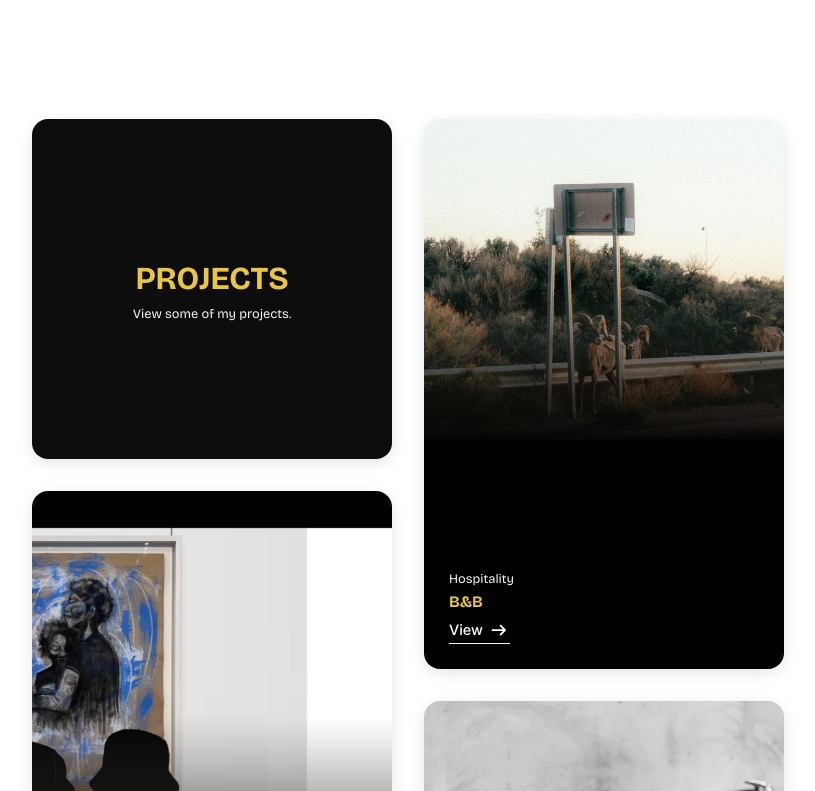
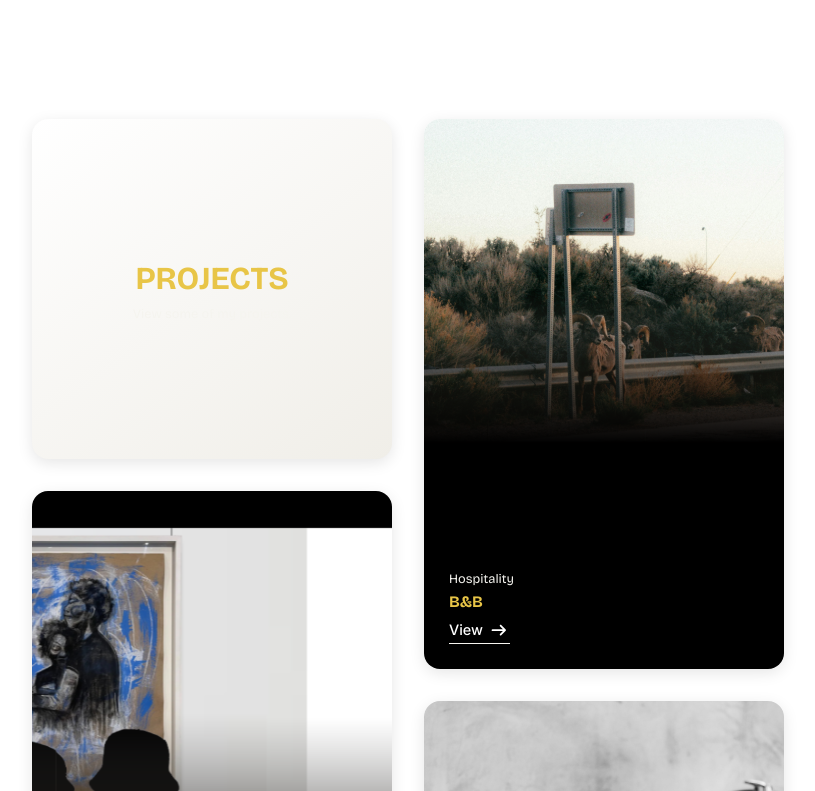
Before and after one commit to Lebo-Madikane/lebo-madikane, a Next.js app: page / in a window 1280 px wide. Shown: the part 1509-2300 px from the top of the page, without its empty margins (232-1047 px from the left). Built offline with nearby package versions, Linux system fonts and the light colour scheme.

Commit message:
change card background

```diff
--- a/src/components/UI/Card/Card.module.scss
+++ b/src/components/UI/Card/Card.module.scss
@@ -4,7 +4,8 @@
 .card {
     width: 450px;
     height: 550px;
-    background: rgba(255, 255, 255, 0.03);
+    background: linear-gradient(145deg, #FFFFFF 0%, #F0EEE8 100%);
+    //background: rgba(255, 255, 255, 0.03);
     border: 1px solid rgba(255, 255, 255, 0.08);
     border-radius: 16px;
     transition: all 0.3s ease;
@@ -39,10 +40,6 @@
     padding: 1rem;
 }
 
-.medium {
-    //padding: 1.5rem;
-}
-
 .large {
     padding: 2rem;
 }
```
